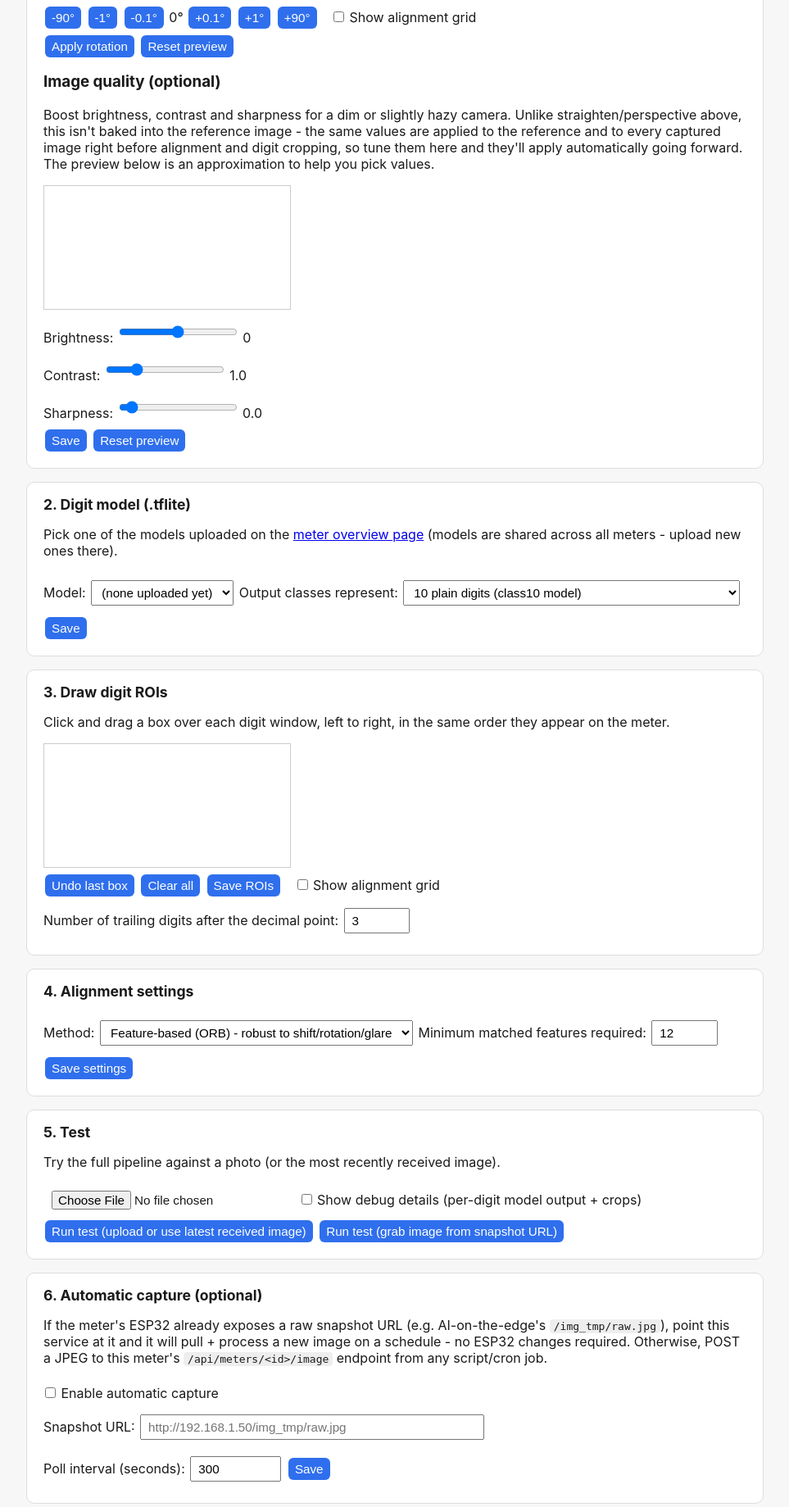
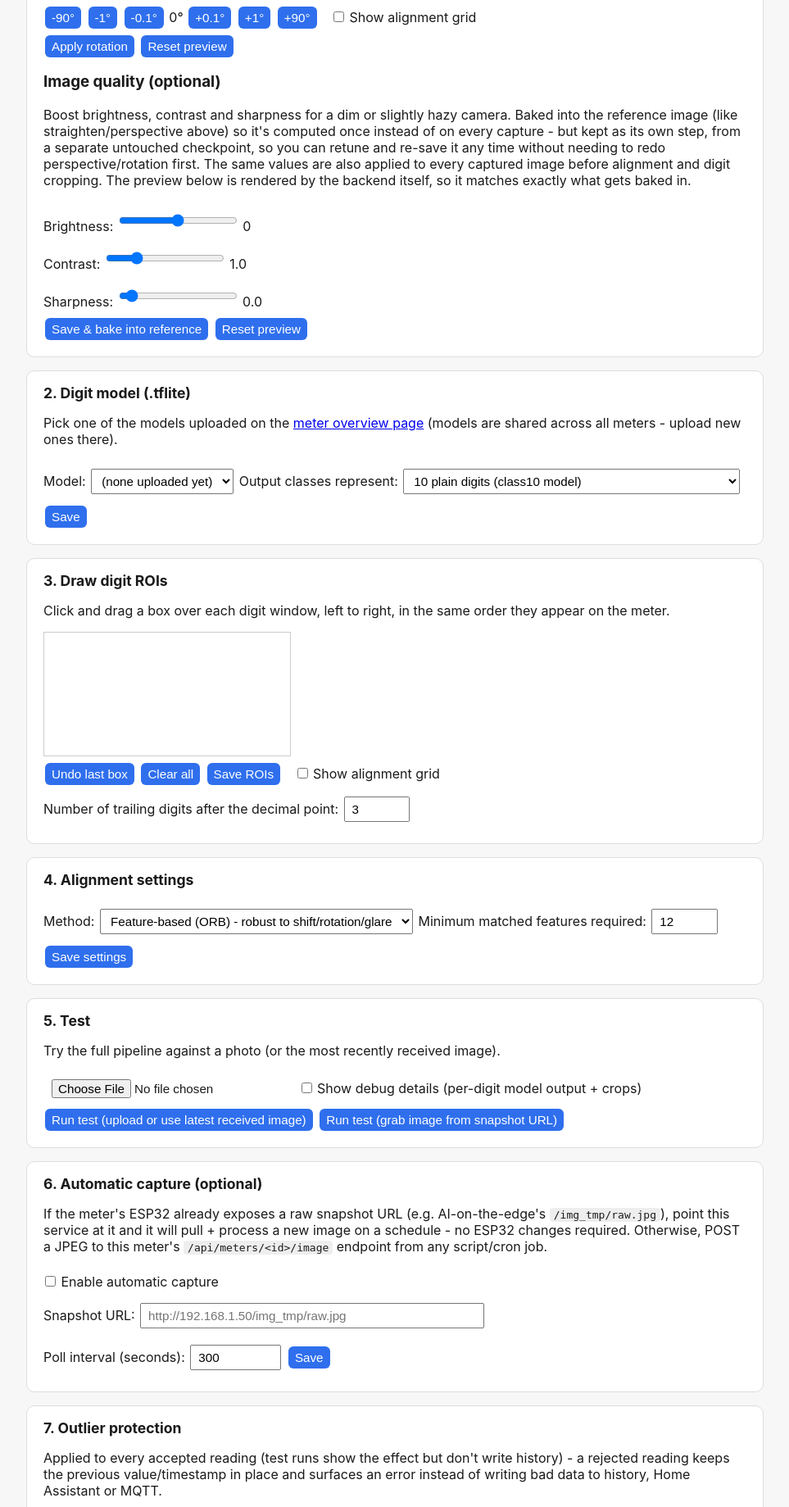
Before and after one commit to chindocaine/ai-utility-meter-reader, a Flask app: template templates/meter.html in a window 1280 px wide. Shown: the part 995-2834 px from the top of the page at 82% size, without its empty margins (158-1121 px from the left). Run offline with Flask 3, Linux system fonts and the light colour scheme; the template is opened without the code that fills it, so the values that code supplies are empty; a map, chart or similar area stays blank; parts of the project's set-up code (start-up, migrations or seed data) failed here and were passed over; some libraries are stand-ins or nearby versions.

Commit message:
Improve image quality adjustments

```diff
--- a/main.py
+++ b/main.py
@@ -102,7 +102,18 @@ def meter_config_path(meter_id):
 
 
 def reference_path(meter_id):
+    """The final reference image used for alignment - geometry (perspective,
+    rotation) plus brightness/contrast/sharpness baked in. Derived from
+    reference_base_path; see bake_reference_quality."""
     return meter_dir(meter_id) / "reference.jpg"
+
+
+def reference_base_path(meter_id):
+    """The reference image right after upload/rotate/perspective, before
+    brightness/contrast/sharpness is baked in. Kept as its own checkpoint so
+    quality can be retuned and re-baked at any time without needing to redo
+    geometry correction first, and without compounding onto a previous bake."""
+    return meter_dir(meter_id) / "reference_base.jpg"
 
 
 def last_raw_path(meter_id):
@@ -300,9 +311,10 @@ def run_digit_model(crop, model_path: Path, num_classes: int, debug=False):
 
 def adjust_image(img, cfg):
     """Apply this meter's brightness/contrast/sharpness adjustment. Used on
-    both the live capture and the reference image (see process_image) so a
-    meter with a dim or hazy camera can be tuned for readability once, in the
-    setup UI, instead of needing every incoming photo to already be perfect."""
+    every live capture (see process_image) and, once, to bake the same
+    adjustment into the stored reference image (see bake_reference_quality) -
+    so a meter with a dim or hazy camera gets consistent treatment without
+    redoing this work against the reference on every single capture."""
     brightness = cfg.get("image_brightness") or 0
     contrast = cfg.get("image_contrast") or 1.0
     sharpness = cfg.get("image_sharpness") or 0.0
@@ -313,6 +325,32 @@ def adjust_image(img, cfg):
         blurred = cv2.GaussianBlur(img, (0, 0), sigmaX=3)
         img = cv2.addWeighted(img, 1 + sharpness, blurred, -sharpness, 0)
     return img
+
+
+def ensure_reference_base(meter_id):
+    """Make sure reference_base_path exists, migrating older meters that
+    predate this checkpoint: their reference.jpg was always geometry-only
+    (quality used to be applied at capture time only, never persisted), so it
+    doubles as the base."""
+    base_path = reference_base_path(meter_id)
+    if not base_path.exists() and reference_path(meter_id).exists():
+        shutil.copyfile(reference_path(meter_id), base_path)
+
+
+def bake_reference_quality(meter_id, cfg):
+    """(Re)generate the final reference.jpg by applying this meter's current
+    brightness/contrast/sharpness settings to reference_base_path. Always
+    starts fresh from that untouched checkpoint, so retuning quality never
+    compounds onto a previous bake and never requires redoing perspective or
+    rotation first."""
+    ensure_reference_base(meter_id)
+    base_path = reference_base_path(meter_id)
+    if not base_path.exists():
+        return
+    base = cv2.imread(str(base_path))
+    if base is None:
+        return
+    cv2.imwrite(str(reference_path(meter_id)), adjust_image(base, cfg))
 
 
 def align_image(img, reference, method, min_match_count):
@@ -406,9 +444,10 @@ def process_image(img, cfg, ref_path, debug=False, fallback_digits=None):
     if not cfg["model_file"]:
         raise RuntimeError("No tflite model configured yet")
 
+    # ref_path already has brightness/contrast/sharpness baked in (see
+    # bake_reference_quality) - only the live capture needs it applied here.
     reference = cv2.imread(str(ref_path))
     img = adjust_image(img, cfg)
-    reference = adjust_image(reference, cfg)
     aligned, ok = align_image(img, reference, cfg["alignment_method"], cfg["min_match_count"])
     if not ok:
         raise RuntimeError("Image alignment failed (not enough matched features)")
@@ -876,7 +915,8 @@ def api_upload_reference(meter_id):
     if "file" not in request.files:
         return jsonify({"error": "no file uploaded"}), 400
     f = request.files["file"]
-    f.save(str(reference_path(meter_id)))
+    f.save(str(reference_base_path(meter_id)))
+    bake_reference_quality(meter_id, load_meter_config(meter_id))
     return jsonify({"ok": True})
 
 
@@ -897,8 +937,9 @@ def api_reference_from_snapshot(meter_id):
         resp.raise_for_status()
     except Exception as e:
         return jsonify({"error": f"could not fetch snapshot: {e}"}), 400
-    with open(reference_path(meter_id), "wb") as f:
+    with open(reference_base_path(meter_id), "wb") as f:
         f.write(resp.content)
+    bake_reference_quality(meter_id, cfg)
     return jsonify({"ok": True})
 
 
@@ -924,8 +965,9 @@ def api_rotate_reference(meter_id):
     once the reference's own pixel grid has rotated."""
     if not meter_exists(meter_id):
         return jsonify({"error": "no such meter"}), 404
-    ref_path = reference_path(meter_id)
-    if not ref_path.exists():
+    ensure_reference_base(meter_id)
+    base_path = reference_base_path(meter_id)
+    if not base_path.exists():
         return jsonify({"error": "no reference image set"}), 400
 
     body = request.get_json(force=True) or {}
@@ -936,7 +978,7 @@ def api_rotate_reference(meter_id):
     if degrees == 0:
         return jsonify({"error": "degrees must be non-zero"}), 400
 
-    img = cv2.imread(str(ref_path))
+    img = cv2.imread(str(base_path))
     if img is None:
         return jsonify({"error": "could not read reference image"}), 400
 
@@ -951,12 +993,13 @@ def api_rotate_reference(meter_id):
     M[0, 2] += (new_w / 2) - center[0]
     M[1, 2] += (new_h / 2) - center[1]
     rotated = cv2.warpAffine(img, M, (new_w, new_h), borderValue=(255, 255, 255))
-    cv2.imwrite(str(ref_path), rotated)
+    cv2.imwrite(str(base_path), rotated)
 
     cfg = load_meter_config(meter_id)
     cleared_rois = bool(cfg["rois"])
     cfg["rois"] = []
     save_meter_config(meter_id, cfg)
+    bake_reference_quality(meter_id, cfg)
 
     return jsonify({"ok": True, "cleared_rois": cleared_rois})
 
@@ -976,8 +1019,9 @@ def api_perspective_reference(meter_id):
     apply once the reference's pixel grid has changed."""
     if not meter_exists(meter_id):
         return jsonify({"error": "no such meter"}), 404
-    ref_path = reference_path(meter_id)
-    if not ref_path.exists():
+    ensure_reference_base(meter_id)
+    base_path = reference_base_path(meter_id)
+    if not base_path.exists():
         return jsonify({"error": "no reference image set"}), 400
 
     body = request.get_json(force=True) or {}
@@ -990,7 +1034,7 @@ def api_perspective_reference(meter_id):
     except (KeyError, TypeError, ValueError):
         return jsonify({"error": "each corner needs numeric x/y"}), 400
 
-    img = cv2.imread(str(ref_path))
+    img = cv2.imread(str(base_path))
     if img is None:
         return jsonify({"error": "could not read reference image"}), 400
 
@@ -1023,14 +1067,64 @@ def api_perspective_reference(meter_id):
     out_h = int(round(max_y - min_y))
 
     rectified = cv2.warpPerspective(img, H, (out_w, out_h), borderValue=(255, 255, 255))
-    cv2.imwrite(str(ref_path), rectified)
+    cv2.imwrite(str(base_path), rectified)
 
     cfg = load_meter_config(meter_id)
     cleared_rois = bool(cfg["rois"])
     cfg["rois"] = []
     save_meter_config(meter_id, cfg)
+    bake_reference_quality(meter_id, cfg)
 
     return jsonify({"ok": True, "cleared_rois": cleared_rois})
+
+
+@app.route("/api/meters/<meter_id>/reference/quality", methods=["POST"])
+def api_bake_reference_quality(meter_id):
+    """Persist brightness/contrast/sharpness into this meter's config and bake
+    them into the reference image. Always rebuilt from reference_base_path
+    (see bake_reference_quality), so this can be redone any time without
+    needing to retrace perspective or rotation first, and without the bake
+    compounding on a previous one."""
+    if not meter_exists(meter_id):
+        return jsonify({"error": "no such meter"}), 404
+    body = request.get_json(force=True) or {}
+    cfg = load_meter_config(meter_id)
+    for key in ("image_brightness", "image_contrast", "image_sharpness"):
+        if key in body:
+            cfg[key] = body[key]
+    save_meter_config(meter_id, cfg)
+    bake_reference_quality(meter_id, cfg)
+    return jsonify({"ok": True})
+
+
+@app.route("/api/meters/<meter_id>/reference/quality/preview", methods=["POST"])
+def api_reference_quality_preview(meter_id):
+    """Real (backend-computed) preview of applying the given brightness/
+    contrast/sharpness values to this meter's reference image, without saving
+    anything - lets the setup UI show exactly what will be baked in instead of
+    an approximate client-side filter that can visibly diverge from the
+    backend's actual pixel math."""
+    if not meter_exists(meter_id):
+        return jsonify({"error": "no such meter"}), 404
+    ensure_reference_base(meter_id)
+    base_path = reference_base_path(meter_id)
+    if not base_path.exists():
+        return jsonify({"error": "no reference image set"}), 400
+    base = cv2.imread(str(base_path))
+    if base is None:
+        return jsonify({"error": "could not read reference image"}), 400
+
+    body = request.get_json(force=True) or {}
+    preview_cfg = {
+        "image_brightness": body.get("image_brightness", 0),
+        "image_contrast": body.get("image_contrast", 1.0),
+        "image_sharpness": body.get("image_sharpness", 0.0),
+    }
+    preview = adjust_image(base, preview_cfg)
+    ok, buf = cv2.imencode(".jpg", preview)
+    if not ok:
+        return jsonify({"error": "could not encode preview"}), 500
+    return send_file(io.BytesIO(buf.tobytes()), mimetype="image/jpeg")
 
 
 @app.route("/api/models", methods=["GET"])
--- a/static/app.js
+++ b/static/app.js
@@ -223,81 +223,67 @@ async function applyRotation() {
   alert("Rotation applied." + (j.cleared_rois ? " ROI boxes were cleared - redraw them below." : ""));
 }
 
-// --- Image quality preview (brightness/contrast/sharpness, applied at processing time) ---
+// --- Image quality preview (brightness/contrast/sharpness, baked into the reference) ---
+// The preview is rendered by the backend itself (not approximated client-side
+// with CSS filters), so it always matches exactly what gets baked in.
 
-let qualityRefImg = new Image();
-const qualityCanvas = document.getElementById("qualityCanvas");
-const qualityCtx = qualityCanvas.getContext("2d");
+let savedQuality = { brightness: 0, contrast: 1, sharpness: 0 };
+let qualityPreviewTimer = null;
 
-function loadQualityPreview() {
-  qualityRefImg = new Image();
-  qualityRefImg.onload = () => drawQualityPreview();
-  qualityRefImg.src = `${API}/reference?ts=` + Date.now();
+function currentQualityValues() {
+  return {
+    image_brightness: parseFloat(document.getElementById("qualityBrightness").value),
+    image_contrast: parseFloat(document.getElementById("qualityContrast").value),
+    image_sharpness: parseFloat(document.getElementById("qualitySharpness").value),
+  };
 }
 
-function drawQualityPreview() {
-  const brightness = parseFloat(document.getElementById("qualityBrightness").value);
-  const contrast = parseFloat(document.getElementById("qualityContrast").value);
-  const sharpness = parseFloat(document.getElementById("qualitySharpness").value);
-  document.getElementById("qualityBrightnessVal").textContent = brightness;
-  document.getElementById("qualityContrastVal").textContent = contrast.toFixed(1);
-  document.getElementById("qualitySharpnessVal").textContent = sharpness.toFixed(1);
+function scheduleQualityPreview() {
+  const v = currentQualityValues();
+  document.getElementById("qualityBrightnessVal").textContent = v.image_brightness;
+  document.getElementById("qualityContrastVal").textContent = v.image_contrast.toFixed(1);
+  document.getElementById("qualitySharpnessVal").textContent = v.image_sharpness.toFixed(1);
 
-  if (!qualityRefImg.width) return;
-  const maxW = 860;
-  const scale = qualityRefImg.width > maxW ? maxW / qualityRefImg.width : 1;
-  const w = Math.round(qualityRefImg.width * scale);
-  const h = Math.round(qualityRefImg.height * scale);
-  qualityCanvas.width = w;
-  qualityCanvas.height = h;
+  clearTimeout(qualityPreviewTimer);
+  qualityPreviewTimer = setTimeout(loadQualityPreview, 200);
+}
 
-  // Approximates the backend's cv2 convertScaleAbs(alpha=contrast, beta=brightness) -
-  // exact enough to guide slider choice, not meant to match pixel-for-pixel.
-  qualityCtx.filter = `brightness(${1 + brightness / 100}) contrast(${contrast})`;
-  qualityCtx.drawImage(qualityRefImg, 0, 0, w, h);
-  qualityCtx.filter = "none";
-
-  if (sharpness > 0) {
-    // Unsharp mask: blend the current (brightness/contrast-adjusted) canvas
-    // against a blurred copy of itself, same idea as the backend's
-    // GaussianBlur + addWeighted step.
-    const blurCanvas = document.createElement("canvas");
-    blurCanvas.width = w;
-    blurCanvas.height = h;
-    const blurCtx = blurCanvas.getContext("2d");
-    blurCtx.filter = "blur(3px)";
-    blurCtx.drawImage(qualityCanvas, 0, 0);
-
-    const base = qualityCtx.getImageData(0, 0, w, h);
-    const blurred = blurCtx.getImageData(0, 0, w, h);
-    const out = base.data;
-    for (let i = 0; i < out.length; i += 4) {
-      for (let c = 0; c < 3; c++) {
-        out[i + c] = Math.min(255, Math.max(0, out[i + c] + sharpness * (out[i + c] - blurred.data[i + c])));
-      }
-    }
-    qualityCtx.putImageData(base, 0, 0);
+async function loadQualityPreview() {
+  const image = document.getElementById("qualityPreviewImage");
+  const res = await fetch(`${API}/reference/quality/preview`, {
+    method: "POST",
+    headers: { "Content-Type": "application/json" },
+    body: JSON.stringify(currentQualityValues()),
+  });
+  if (!res.ok) {
+    image.style.display = "none";
+    return;
   }
+  const blobUrl = URL.createObjectURL(await res.blob());
+  image.onload = () => URL.revokeObjectURL(blobUrl);
+  image.src = blobUrl;
+  image.style.display = "block";
 }
 
 function resetImageQualityPreview() {
-  document.getElementById("qualityBrightness").value = 0;
-  document.getElementById("qualityContrast").value = 1;
-  document.getElementById("qualitySharpness").value = 0;
-  drawQualityPreview();
+  document.getElementById("qualityBrightness").value = savedQuality.brightness;
+  document.getElementById("qualityContrast").value = savedQuality.contrast;
+  document.getElementById("qualitySharpness").value = savedQuality.sharpness;
+  scheduleQualityPreview();
 }
 
 async function saveImageQuality() {
-  await fetch(`${API}/config`, {
+  const v = currentQualityValues();
+  await fetch(`${API}/reference/quality`, {
     method: "POST",
     headers: { "Content-Type": "application/json" },
-    body: JSON.stringify({
-      image_brightness: parseFloat(document.getElementById("qualityBrightness").value),
-      image_contrast: parseFloat(document.getElementById("qualityContrast").value),
-      image_sharpness: parseFloat(document.getElementById("qualitySharpness").value),
-    }),
+    body: JSON.stringify(v),
   });
-  alert("Saved.");
+  savedQuality = { brightness: v.image_brightness, contrast: v.image_contrast, sharpness: v.image_sharpness };
+  loadReferenceIntoCanvas();
+  loadRotatePreview();
+  loadPerspectivePreview();
+  alert("Saved and baked into the reference image.");
 }
 
 // --- Reference image perspective correction (client-side trace, server-side warp) ---
@@ -801,9 +787,17 @@ async function refreshStatus() {
   await loadModelOptions(cfg.model_file);
   document.getElementById("alignMethod").value = cfg.alignment_method;
   document.getElementById("minMatch").value = cfg.min_match_count;
-  document.getElementById("qualityBrightness").value = cfg.image_brightness || 0;
-  document.getElementById("qualityContrast").value = cfg.image_contrast || 1;
-  document.getElementById("qualitySharpness").value = cfg.image_sharpness || 0;
+  savedQuality = {
+    brightness: cfg.image_brightness || 0,
+    contrast: cfg.image_contrast || 1,
+    sharpness: cfg.image_sharpness || 0,
+  };
+  document.getElementById("qualityBrightness").value = savedQuality.brightness;
+  document.getElementById("qualityContrast").value = savedQuality.contrast;
+  document.getElementById("qualitySharpness").value = savedQuality.sharpness;
+  document.getElementById("qualityBrightnessVal").textContent = savedQuality.brightness;
+  document.getElementById("qualityContrastVal").textContent = savedQuality.contrast.toFixed(1);
+  document.getElementById("qualitySharpnessVal").textContent = savedQuality.sharpness.toFixed(1);
   document.getElementById("espUrl").value = cfg.esp_snapshot_url || "";
   document.getElementById("pollInterval").value = cfg.poll_interval_seconds;
   document.getElementById("autoCaptureEnabled").checked = cfg.auto_capture_enabled !== false;
--- a/templates/meter.html
+++ b/templates/meter.html
@@ -58,27 +58,29 @@
   <button onclick="resetRotationPreview()">Reset preview</button>
 
   <h3 style="margin-top:14px;">Image quality (optional)</h3>
-  <p>Boost brightness, contrast and sharpness for a dim or slightly hazy camera. Unlike
-     straighten/perspective above, this isn't baked into the reference image - the same
-     values are applied to the reference and to every captured image right before alignment
-     and digit cropping, so tune them here and they'll apply automatically going forward.
-     The preview below is an approximation to help you pick values.</p>
-  <canvas id="qualityCanvas" style="border:1px solid #ccc; max-width:100%;"></canvas>
+  <p>Boost brightness, contrast and sharpness for a dim or slightly hazy camera. Baked into
+     the reference image (like straighten/perspective above) so it's computed once instead of
+     on every capture - but kept as its own step, from a separate untouched checkpoint, so you
+     can retune and re-save it any time without needing to redo perspective/rotation first.
+     The same values are also applied to every captured image before alignment and digit
+     cropping. The preview below is rendered by the backend itself, so it matches exactly
+     what gets baked in.</p>
+  <img id="qualityPreviewImage" style="max-width:100%; border:1px solid #ccc; display:none;">
   <div>
     <label>Brightness:
-      <input type="range" id="qualityBrightness" min="-100" max="100" step="1" value="0" oninput="drawQualityPreview()">
+      <input type="range" id="qualityBrightness" min="-100" max="100" step="1" value="0" oninput="scheduleQualityPreview()">
       <span id="qualityBrightnessVal">0</span>
     </label><br>
     <label>Contrast:
-      <input type="range" id="qualityContrast" min="0.5" max="3" step="0.1" value="1" oninput="drawQualityPreview()">
+      <input type="range" id="qualityContrast" min="0.5" max="3" step="0.1" value="1" oninput="scheduleQualityPreview()">
       <span id="qualityContrastVal">1.0</span>
     </label><br>
     <label>Sharpness:
-      <input type="range" id="qualitySharpness" min="0" max="3" step="0.1" value="0" oninput="drawQualityPreview()">
+      <input type="range" id="qualitySharpness" min="0" max="3" step="0.1" value="0" oninput="scheduleQualityPreview()">
       <span id="qualitySharpnessVal">0.0</span>
     </label>
   </div>
-  <button onclick="saveImageQuality()">Save</button>
+  <button onclick="saveImageQuality()">Save &amp; bake into reference</button>
   <button onclick="resetImageQualityPreview()">Reset preview</button>
 </section>
 
```
